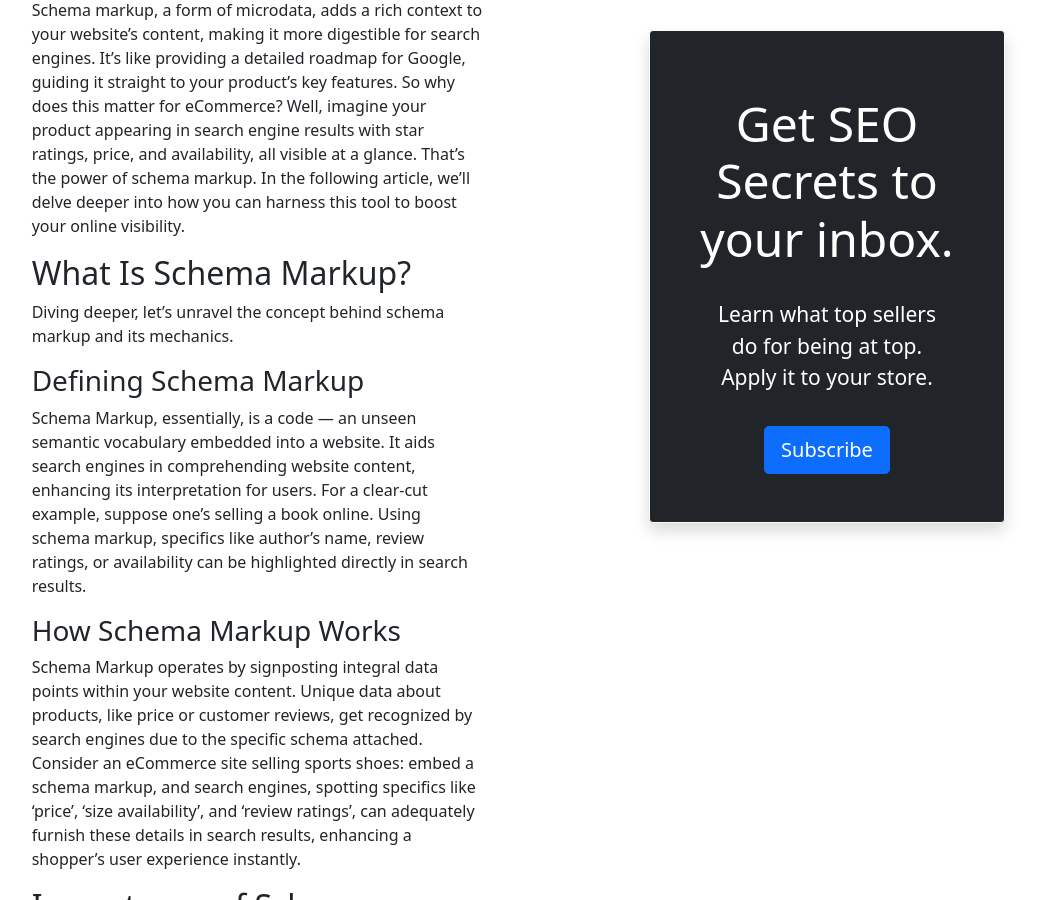
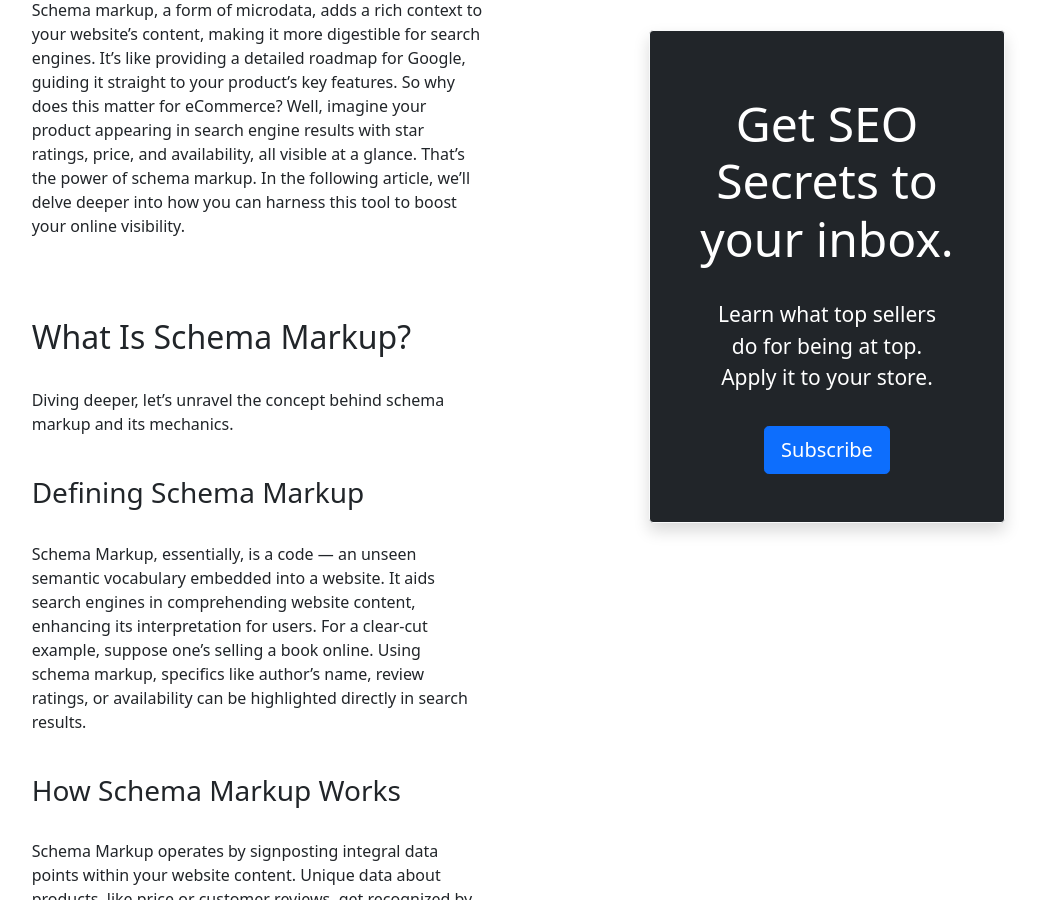
Before and after one commit to ultimateschema/ultimateschema.github.io, a Jekyll site: the page built from _posts/2024-07-24-understanding-schema-markup-ecommerce-seo-strategy.md, in a window 1280 px wide and 900 px high, scrolled down 1952 px. Shown: the whole window, without its empty margins (193-1232 px from the left). Built offline with Jekyll 4.4.1, drawn with Linux system fonts in a browser that asks for light colours.

Commit message:
added breaks between paragraphs

```diff
--- a/_posts/2024-07-24-understanding-schema-markup-ecommerce-seo-strategy.md
+++ b/_posts/2024-07-24-understanding-schema-markup-ecommerce-seo-strategy.md
@@ -9,39 +9,57 @@ In the vast ocean of eCommerce, standing out can feel like an uphill battle. But
 Schema markup, a form of microdata, adds a rich context to your website's content, making it more digestible for search engines. It's like providing a detailed roadmap for Google, guiding it straight to your product's key features.
 So why does this matter for eCommerce? Well, imagine your product appearing in search engine results with star ratings, price, and availability, all visible at a glance. That's the power of schema markup. In the following article, we'll delve deeper into how you can harness this tool to boost your online visibility.
 
-
-
+<br>
+<br>
 
 ## What Is Schema Markup?
+<br>
 Diving deeper, let's unravel the concept behind schema markup and its mechanics.
+<br>
+<br>
 
 ### Defining Schema Markup
-
+<br>
 Schema Markup, essentially, is a code — an unseen semantic vocabulary embedded into a website. It aids search engines in comprehending website content, enhancing its interpretation for users. For a clear-cut example, suppose one's selling a book online. Using schema markup, specifics like author's name, review ratings, or availability can be highlighted directly in search results.
-
+<br>
+<br>
 
 ### How Schema Markup Works
+<br>
 Schema Markup operates by signposting integral data points within your website content. Unique data about products, like price or customer reviews, get recognized by search engines due to the specific schema attached. Consider an eCommerce site selling sports shoes: embed a schema markup, and search engines, spotting specifics like 'price', 'size availability', and 'review ratings', can adequately furnish these details in search results, enhancing a shopper's user experience instantly.
+<br>
+<br>
 
 ## Importance of Schema Markup for eCcommerce
+<br>
 Taking a more in-depth look, schema markup plays an integral part in eCommerce. Providing additional context to search engines, it boosts online visibility while creating a better user experience.
 
 ### Enhancing Product Visibility
+<br>
 Schema markups play a critical role in enhancing product visibility. It leverages a product's essential attributes, such as its rating, price, or availability. For instance, I manage an online store selling a variety of sporting equipment. While a traditional search engine result might merely list my website and a brief description, a result enhanced with schema markup would show specific products, their prices, and even their star ratings right on the results page.
-
+<br>
+<br>
 ### Improving Search Engine Results
+<br>
 Improvements in search engine results materialize through schema markup. An eCommerce site utilizing schema markup can communicate specific product characteristics to search engines, ensuring crucial points are showcased directly in search results. It's like giving search engines a magnifying glass to pinpoint and display the important details, resulting in more attractive and informative search results. Let's take, for example, my online bookstore. Thanks to schema markup, search results for my site not only incorporate a description of the store but showcase the authors of the books, their ratings, and price right in the search results. As a consequence, users get a quick, comprehensive insight into the product, enhancing their browsing experience.
 
+<br>
+<br>
 
 ## Implementing Schema Markup in eCommerce
+<br>
 Diving further into schema markup, let's focus on its application within eCommerce. This involves understanding the various types of schema markups relevant to eCommerce and exploring a step-by-step guide for implementation.
+<br>
+<br>
 
 ### Types of Ecommerce Schema Markups
-
+<br>
 In the eCommerce sector, schema markup offers various types. That includes Product schema, Breadcrumb schema, and Rating schema as the most widely used ones. For instance, Product schema can highlight information like product name, image, or price. As for Breadcrumb schema, it provides SEO benefits by showing the site's hierarchy in search results. Relatively, Rating schema introduces customer ratings to search engine results, aiding users in their purchase decisions.
+<br>
+<br>
 
 ### Step-by-Step Implementation Guide
-
+<br>
 When it comes to implementing schema markup on an eCommerce site, certain steps ensure a seamless integration.
 
 
@@ -54,37 +72,51 @@ When it comes to implementing schema markup on an eCommerce site, certain steps
 
 With every step being critical, the correct implementation of schema markup can significantly influence a product's visibility on SERP and ultimately, the store's success. It's about making search engines understand your offerings better, making them reach the right audience in a more engaging and informative way.
 
+<br>
+<br>
 
 ## Benefits of Schema Markup for Ecommerce Websites
-
+<br>
 After a comprehensive analysis of schema markup and its various types, I'm moving into the tangible benefits that schema markup can bring to eCommerce websites. Take a close look at two significant advantages that it offers: Improved SEO performance and a better user experience.
 
+<br>
+<br>
 
 ### Improved SEO Performance
-
+<br>
 Employing schema markup on eCommerce websites can remarkably intensify the SEO performance. The reason? It simplifies the search engine's job. By including specific details using schema markup, I make it easier for search engines to understand the site's content. Consequently, search engines may rank the site higher, improving its visibility on search engine results pages (SERPs). For example, an eCommerce site using Product Schema can provide details about a product's price, availability, and reviews. When these details appear in SERPs, it can potentially boost click-through rates.
 
+<br>
+<br>
 
 ### Better User Experience
-
+<br>
 A fine-tuned user experience constitutes another major benefit that eCommerce sites can gain from implementing schema markup. By providing concise, detailed, and relevant information in the search results - thanks to schema markup - I can drastically optimize the user experience even before the user clicks on the site's link. For instance, using Review or Rating Schema, users can see the product's overall ratings and read customer reviews directly from the SERPs. Such immediate access to vital information aids users in making quicker and more informed decisions, enhancing the overall user experience.
 
+<br>
+<br>
 
 ## Case Studies of Successful Schema Markup Implementations
-
+<br>
 Digging further into the world of schema markup, I present two distinct studies. They'll exemplify how both large retailers and small ecommerce businesses capitalise on this SEO strategy.
 
+<br>
+<br>
 
 ### Large Retailers
-
+<br>
 Observe the big players, places like Amazon and eBay. They've flawlessly integrated schema markup into their SEO plans. For instance, Amazon's use of Product schema lets it display detailed item info directly in the search results. This strategy engages users by answering crucial questions like product price, availability, and rating, without a click. eBay, on the other hand, uses Breadcrumb schema to their advantage. It aids the search engine in understanding the site structure. Plus, it steers users along the buying process as they can perceive their navigation trail on the site via search results. Both these implementations aid in guiding potential customers on the path to purchase.
 
+<br>
+<br>
 
 ### Small Ecommerce Businesses
-
+<br>
 Doesn't mean it's all about the big businesses, though. Smaller ecommerce entities also reap the benefits of schema markup. Imagine a boutique tea seller called 'Stellar Brews.' This shop integrated Rating schema alongside Product schema, showcasing its star ratings, reviews, and product information in search results. This incorporation significantly improved its search engine visibility. On top of that, sturdy user engagement showed, with an increase in click-through rates by 30%. A clear case of a small player proving that schema markup isn't just beneficial, but quite necessary for all ecommerce businesses, regardless of their size.
 
+<br>
+<br>
 
 ## Conclusion
-
+<br>
 So there you have it. Schema markup isn't just a fancy tech term. It's a powerful SEO tool that can give your eCommerce business a competitive edge. By enabling search engines to understand your content better, it helps your products stand out in search results. From big names like Amazon and eBay to smaller retailers like 'Stellar Brews', the benefits of schema markup are clear. It's not just about enhancing visibility but also about improving user engagement and boosting click-through rates. It's time to embrace schema markup and let your products shine online. Trust me, it's worth the effort!
```
